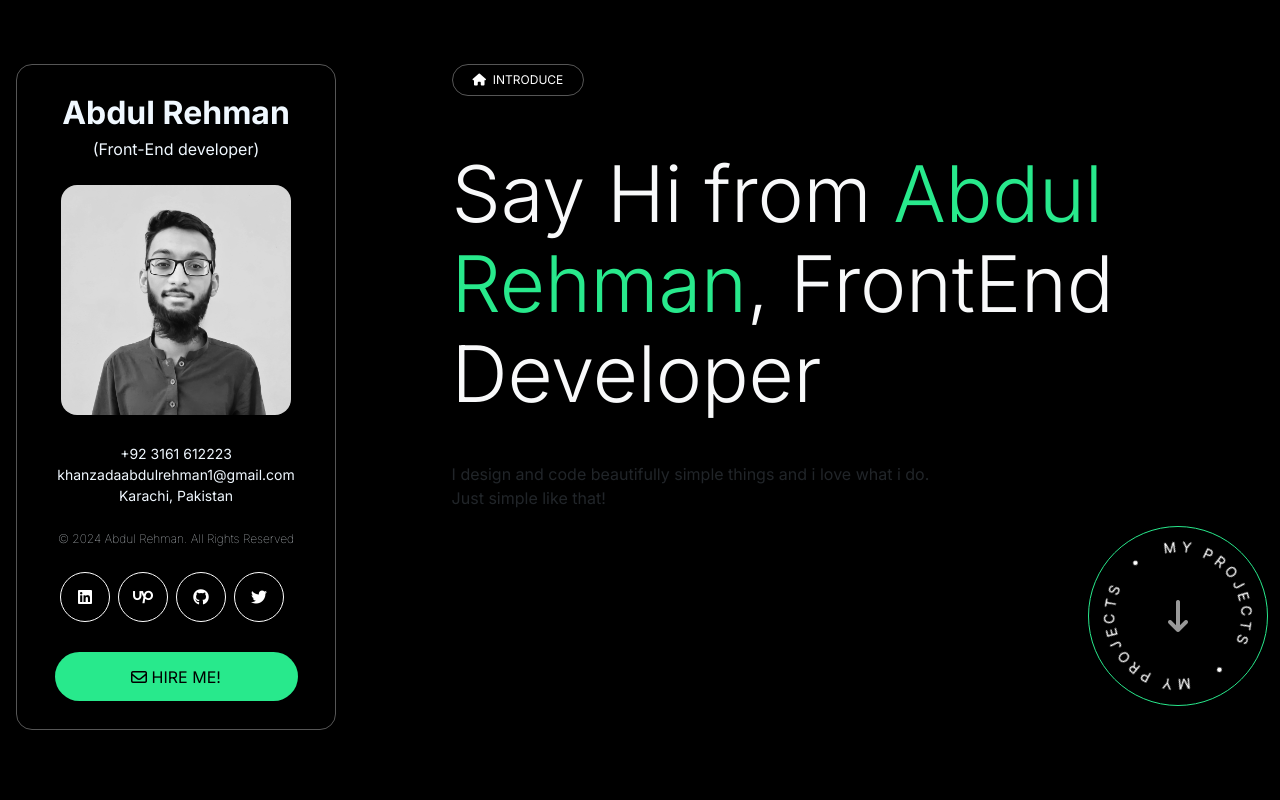
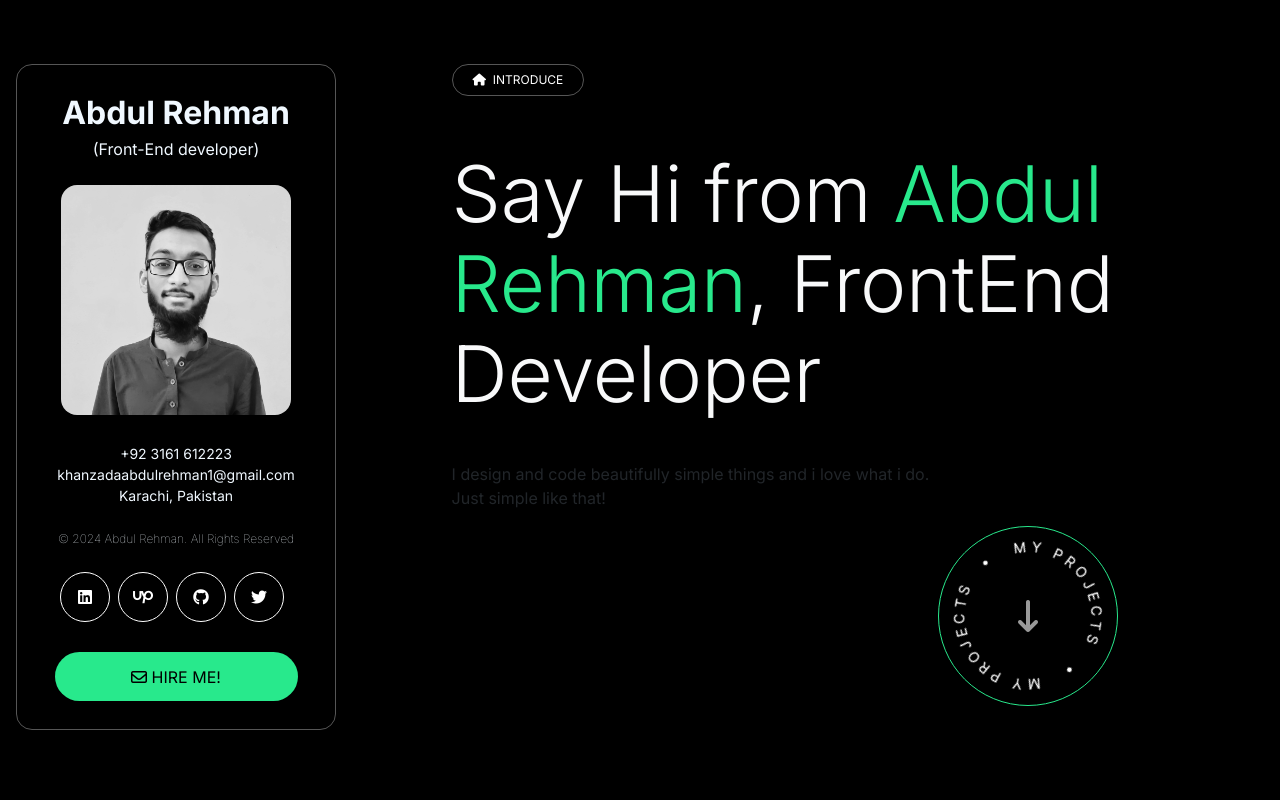
Before and after one commit to abdulrehmankz1/personal-portfolio, a React (Create React App) app: page / in a window 1280 px wide. Shown: the top 800 px of the page. Built offline with nearby package versions, Linux system fonts and the light colour scheme.

Commit message:
uncommit 9

```diff
--- a/src/styles.scss
+++ b/src/styles.scss
@@ -112,7 +112,7 @@ body {
     }
 
     .arrow_down {
-      // position: relative;
+      position: relative;
       border: 1px solid $secondary-color;
       height: 180px !important;
       width: 180px !important;
```
